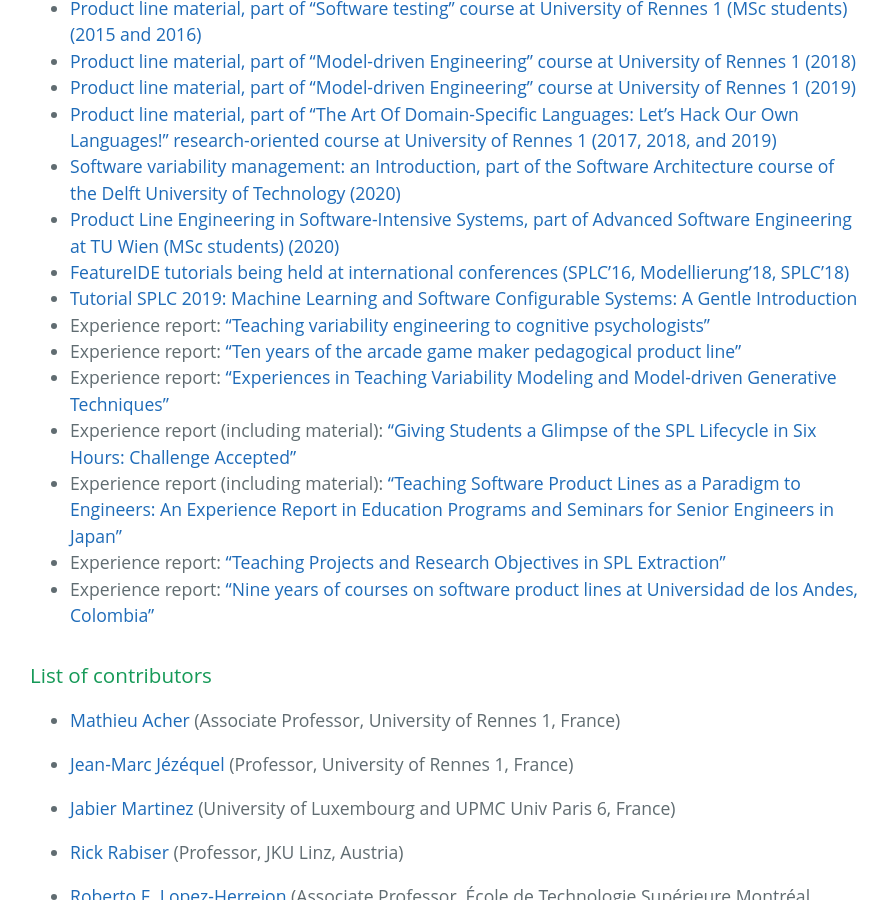
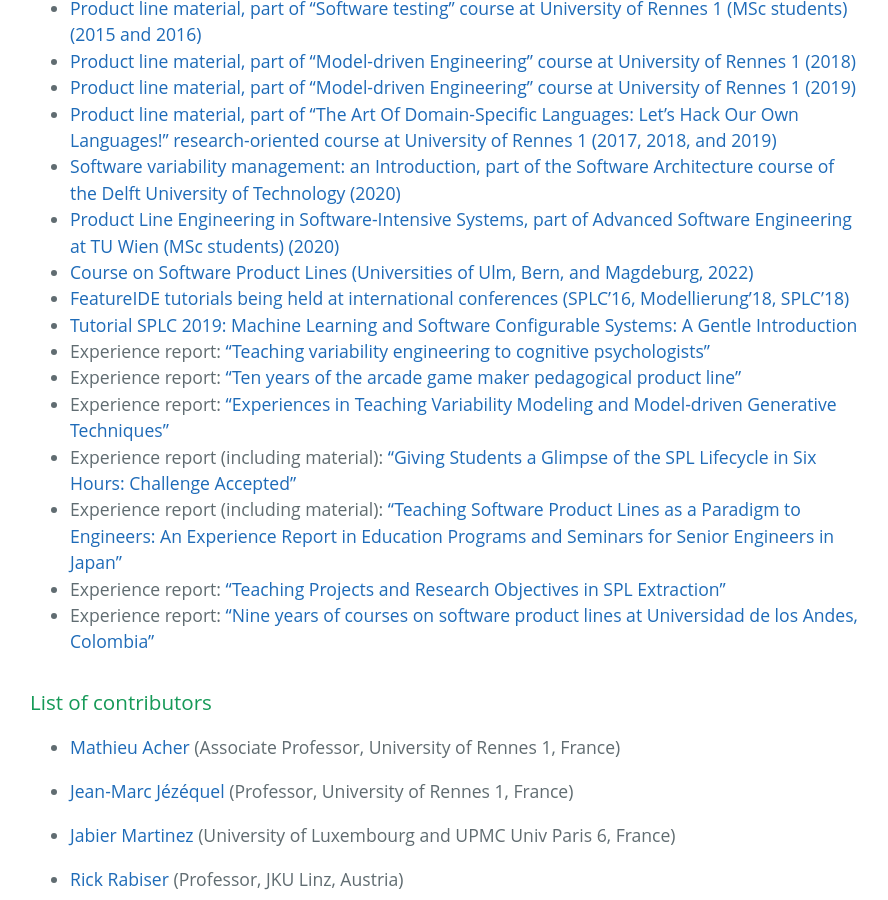
Before and after one commit to FAMILIAR-project/teaching, a Jekyll site: the page built from index.html, in a window 1280 px wide and 900 px high, scrolled down 1401 px. Shown: the whole window, without its empty margins (194-1082 px from the left). Built offline with Jekyll 4.4.1, drawn with Linux system fonts in a browser that asks for light colours.

Commit message:
Update contributions.md

```diff
--- a/_includes/contributions.md
+++ b/_includes/contributions.md
@@ -18,6 +18,7 @@
 * [Product line material, part of "The Art Of Domain-Specific Languages: Let's Hack Our Own Languages!" research-oriented course at University of Rennes 1 (2017, 2018, and 2019)](https://github.com/FAMILIAR-project/HackOurLanguages-SIF)
 * [Software variability management: an Introduction, part of the Software Architecture course of the Delft University of Technology (2020)](tudelft2020.html)
 * [Product Line Engineering in Software-Intensive Systems, part of Advanced Software Engineering at TU Wien (MSc students) (2020)](vienna2020.html)
+* [Course on Software Product Lines (Universities of Ulm, Bern, and Magdeburg, 2022)](ulm2022.html)
 * [FeatureIDE tutorials being held at international conferences (SPLC'16, Modellierung'18, SPLC'18)](FeatureIDE-tutorials.html)
 * [Tutorial SPLC 2019: Machine Learning and Software Configurable Systems: A Gentle Introduction](https://github.com/VaryVary/ML-configurable-SPLCTutorial)
 * Experience report: ["Teaching variability engineering to cognitive psychologists"](cognitive2014.html)
```
